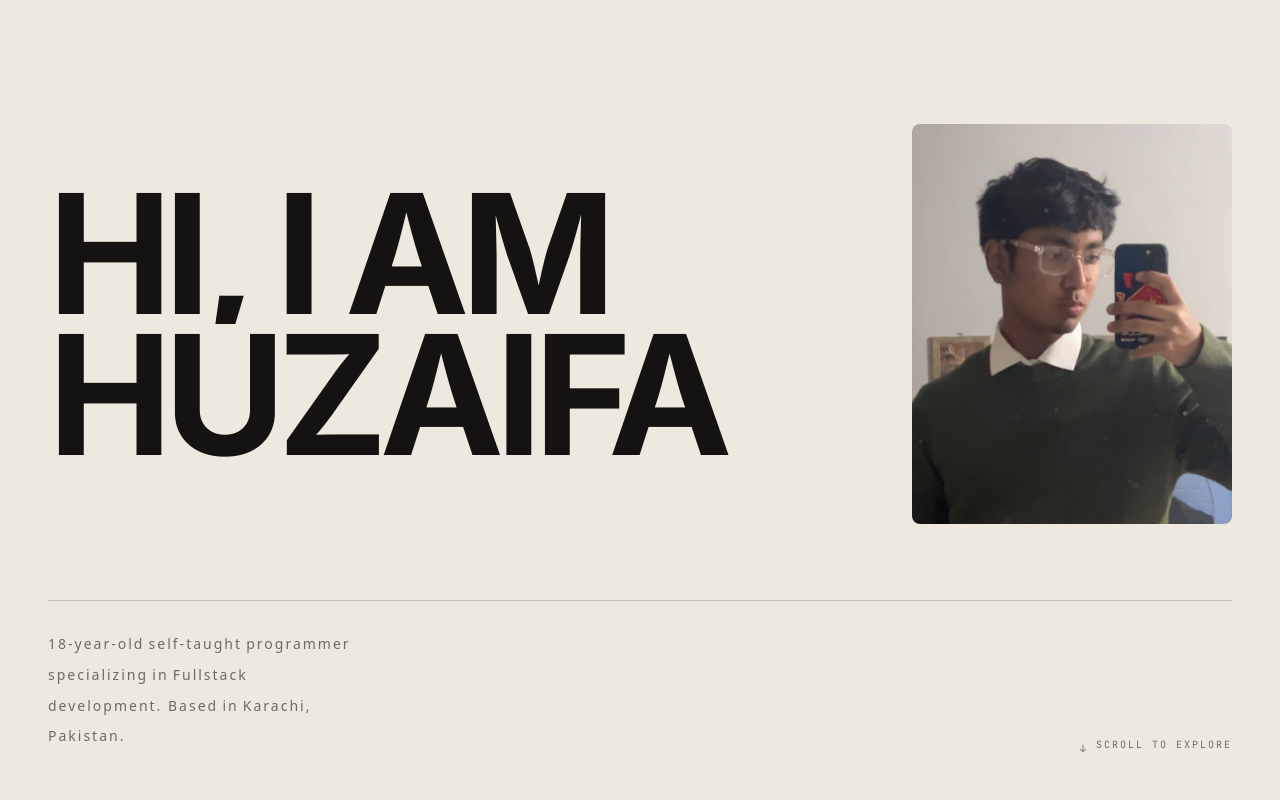
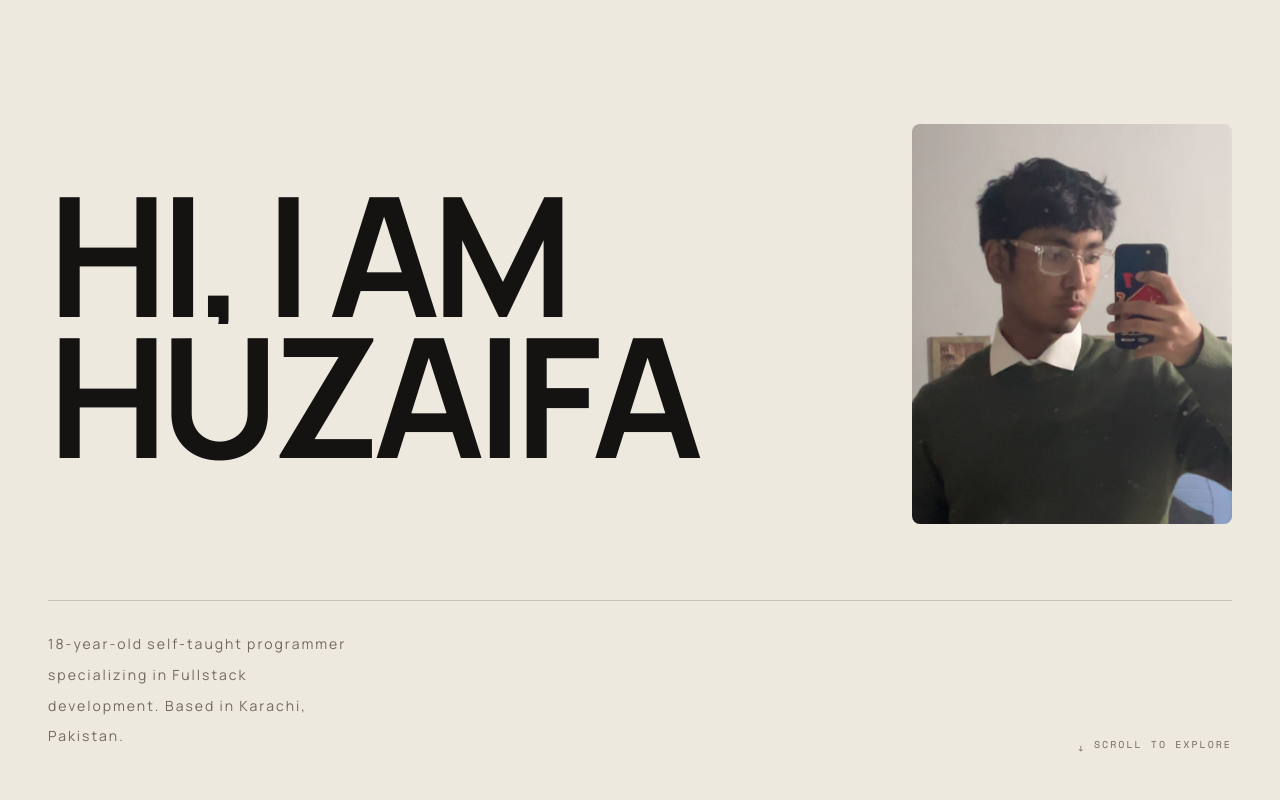
Before and after one commit to getawife/newportfolio, a Next.js app: page / in a window 1280 px wide. Shown: the top 800 px of the page. Built offline with nearby package versions, Linux system fonts and the light colour scheme.

Commit message:
update: Moving away from Inter and Jetbrains Mono

```diff
--- a/app/globals.css
+++ b/app/globals.css
@@ -19,11 +19,7 @@
     background-color: var(--bg-system);
     color: var(--fg-system);
 
-    font-family:
-      "Inter",
-      -apple-system,
-      BlinkMacSystemFont,
-      sans-serif;
+    font-family: var(--font-sans);
 
     overflow-x: hidden;
 
@@ -45,7 +41,7 @@
 }
 
 @utility font-mono {
-  font-family: "JetBrains Mono", "SF Mono", monospace;
+  font-family: var(--font-mono);
 }
 
 ::-webkit-scrollbar {
--- a/app/layout.tsx
+++ b/app/layout.tsx
@@ -1,17 +1,18 @@
 import type { Metadata } from "next";
-import { Inter, JetBrains_Mono } from "next/font/google";
+import { Manrope, Space_Mono } from "next/font/google";
 import "./globals.css";
 
-const inter = Inter({
+const manrope = Manrope({
   subsets: ["latin"],
-  variable: "--font-inter",
+  variable: "--font-sans",
   display: "swap",
 });
 
-const mono = JetBrains_Mono({
+const spaceMono = Space_Mono({
   subsets: ["latin"],
   variable: "--font-mono",
   display: "swap",
+  weight: ["400", "700"],
 });
 
 export const metadata: Metadata = {
@@ -25,7 +26,7 @@ export default function RootLayout({
   children: React.ReactNode;
 }>) {
   return (
-    <html lang="en" className={`${inter.variable} ${mono.variable}`}>
+    <html lang="en" className={`${manrope.variable} ${spaceMono.variable}`}>
       <body>{children}</body>
     </html>
   );
```
